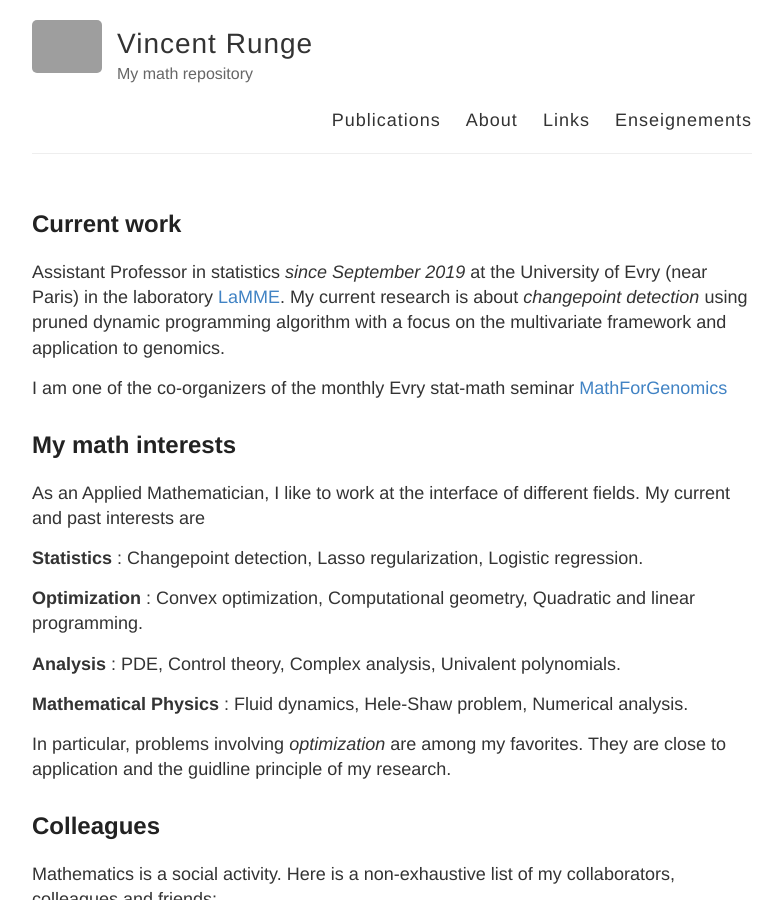
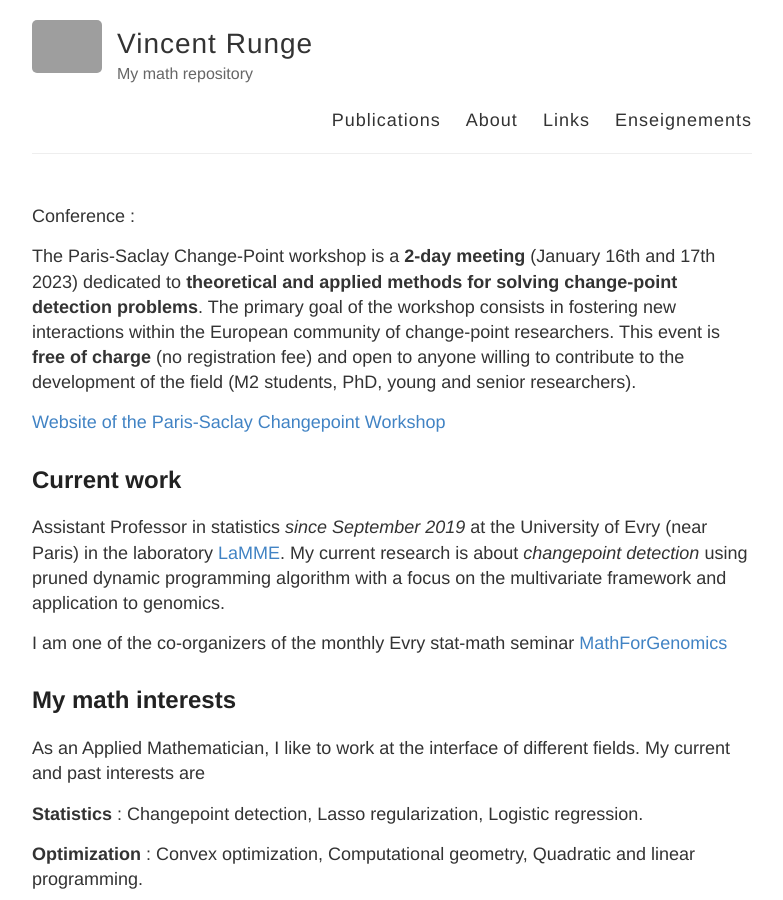
Before and after one commit to vincentrunge/vincentrunge.github.io, a Jekyll site: the page built from About.md, in a window 1280 px wide and 900 px high. Shown: the whole window, without its empty margins (248-1031 px from the left). Built offline with Jekyll 4.4.1, drawn with Linux system fonts in a browser that asks for light colours.

Commit message:
Update About.md

```diff
--- a/About.md
+++ b/About.md
@@ -3,6 +3,12 @@ layout: default
 title: About
 permalink: /About/
 ---
+
+Conference :
+
+The Paris-Saclay Change-Point workshop is a **2-day meeting** (January 16th and 17th 2023) dedicated to **theoretical and applied methods for solving change-point detection problems**. The primary goal of the workshop consists in fostering new interactions within the European community of change-point researchers. This event is **free of charge** (no registration fee) and open to anyone willing to contribute to the development of the field (M2 students, PhD, young and senior researchers).
+
+[Website of the Paris-Saclay Changepoint Workshop]([https://mathforgenomics.github.io/](https://parissaclaychangepoint.github.io))
 
 
 ## Current work
```
